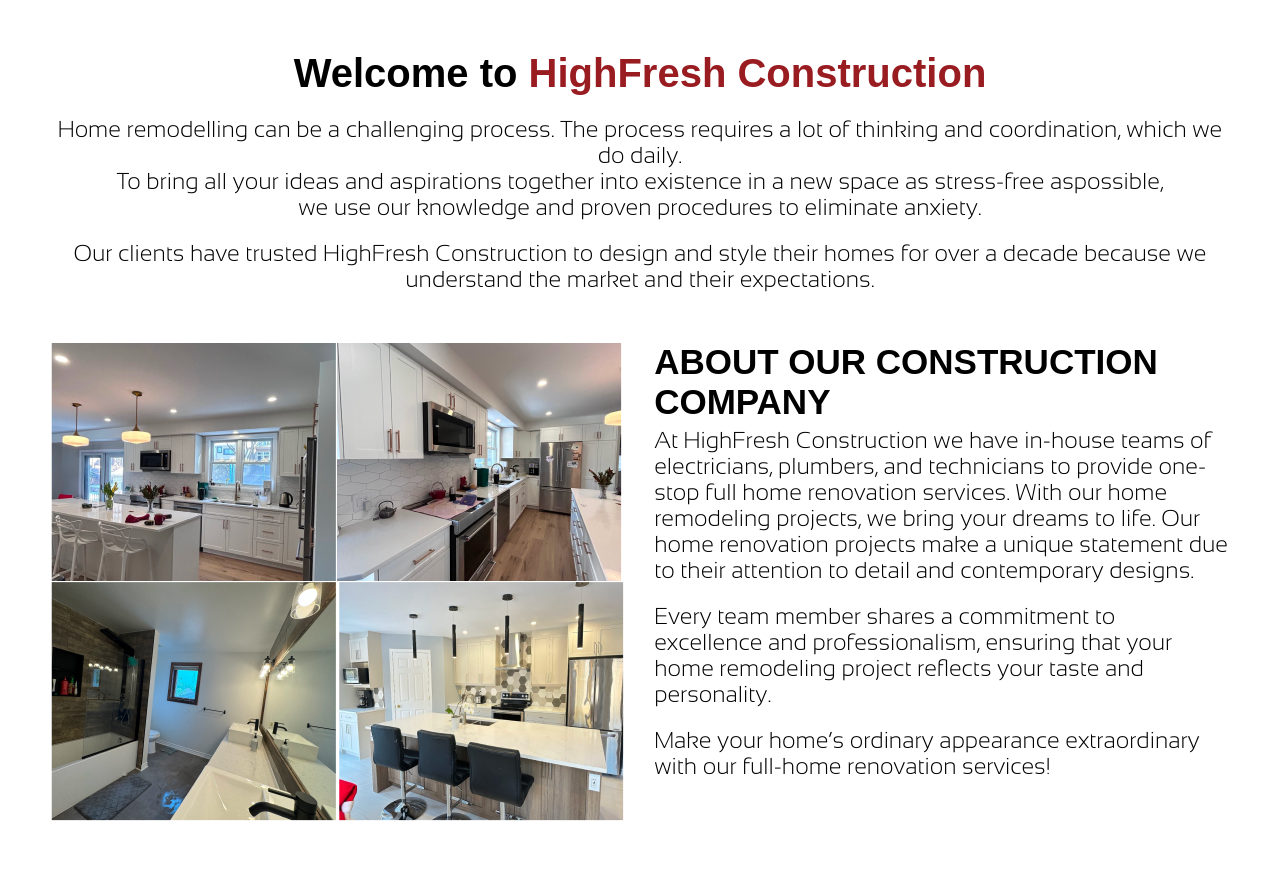
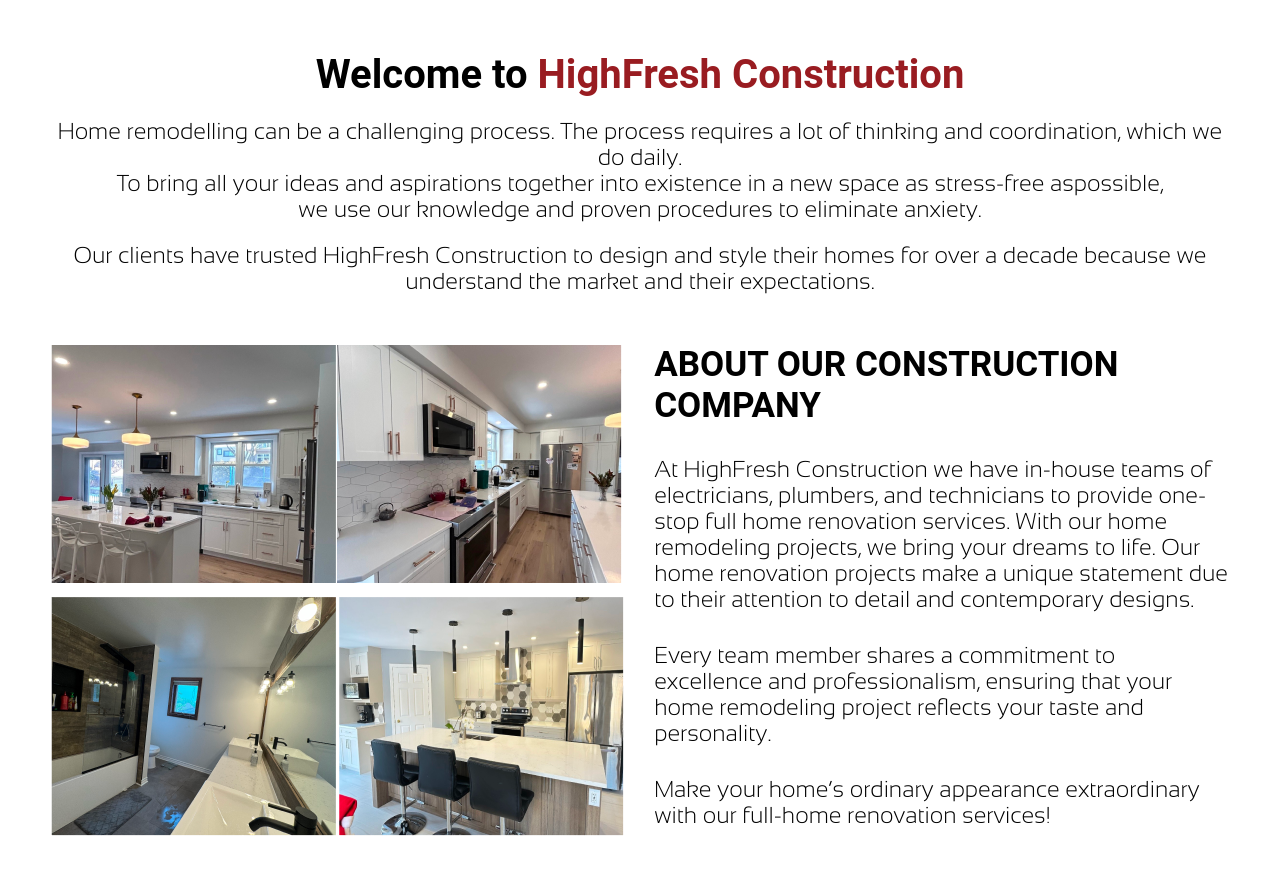
Before and after one commit to LVHungg/FE-HIGHFRESH, a plain HTML site: page about.html in a window 1280 px wide. Drawn offline with Linux system fonts and the light colour scheme; files whose address does not match are found by name.

Commit message:
update pic

```diff
--- a/style/about.css
+++ b/style/about.css
@@ -24,7 +24,7 @@ body {
 
 h2,
 h3 {
-  font-family: "Sarala", sans-serif;
+  font-family: "Roboto", sans-serif;
   font-weight: bolder;
 }
 
@@ -64,5 +64,5 @@ p {
 
 .content-txt > p {
   margin-bottom: 20px;
-  margin-top: 5px;
+  margin-top: 30px;
 }
--- a/style/contact.css
+++ b/style/contact.css
@@ -31,6 +31,7 @@ body {
 }
 
 h2 {
+  font-family: "Roboto", sans-serif;
   color: #991c21;
   font-size: 36px;
   font-weight: bolder;
@@ -84,6 +85,7 @@ form > input[id="messenger"] {
 }
 
 h3 {
+  font-family: "Roboto", sans-serif;
   font-size: 36px;
   padding: 20px 0px;
 }
--- a/style/services.css
+++ b/style/services.css
@@ -3,7 +3,7 @@
   margin: 0;
   padding: 0;
   box-sizing: border-box;
-  font-family: "Sarala", sans-serif;
+  font-family: "Sansation", sans-serif;
 }
 
 body {
@@ -13,6 +13,7 @@ body {
 }
 
 h2 {
+  font-family: "Roboto", sans-serif;
   font-weight: bolder;
   color: #991c21;
   text-align: center;
@@ -85,6 +86,7 @@ h2 {
 }
 
 h3 {
+  font-family: "Roboto", sans-serif;
   color: #991c21;
   font-size: 20px;
   font-weight: bold;
```
